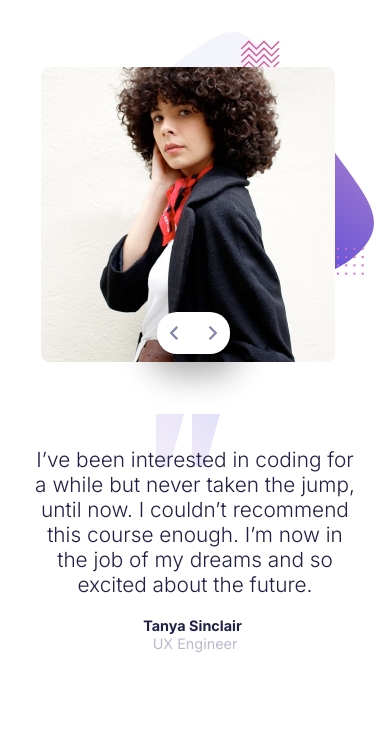
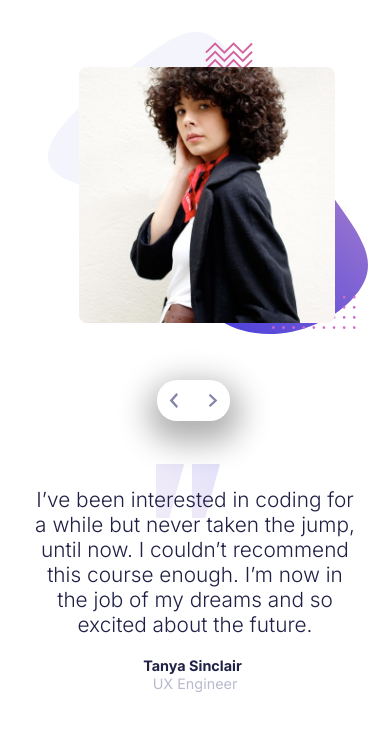
Before and after one commit to ladipsson/coding-bootcamp-testimonials, a plain HTML site: page index.html in a window 390 px wide. Drawn offline with Linux system fonts and the light colour scheme.

Commit message:
Add files via upload

```diff
--- a/css/styles.css
+++ b/css/styles.css
@@ -252,15 +252,15 @@
   }
 
   .photo {
-    width: 9.2rem;
+    width: 8rem;
     z-index: 1;
     border-radius: 8px;
   }
 
   .pattern {
-    width: 8.2rem;
+    width: 10rem;
     position: absolute;
-    right: 0.5rem;
+    right: 0.7rem;
     top: 1rem;
     z-index: -20;
   }
@@ -269,7 +269,7 @@
 
   .btn-container {
     position: absolute;
-    top: 37%;
+    top: 45%;
     right: 41%;
     width: 2.3rem;
     height: 1.3rem;
@@ -298,7 +298,7 @@
   /*second container*/
 
   .card2 {
-    margin-top: 8rem;
+    margin-top: 10.5rem;
     width: 85%;
   }
 
@@ -332,7 +332,7 @@
 
   .quotes {
     position: absolute;
-    top: 49%;
+    top: 55%;
     left: 40%;
     width: 2rem;
     z-index: -26;
```
